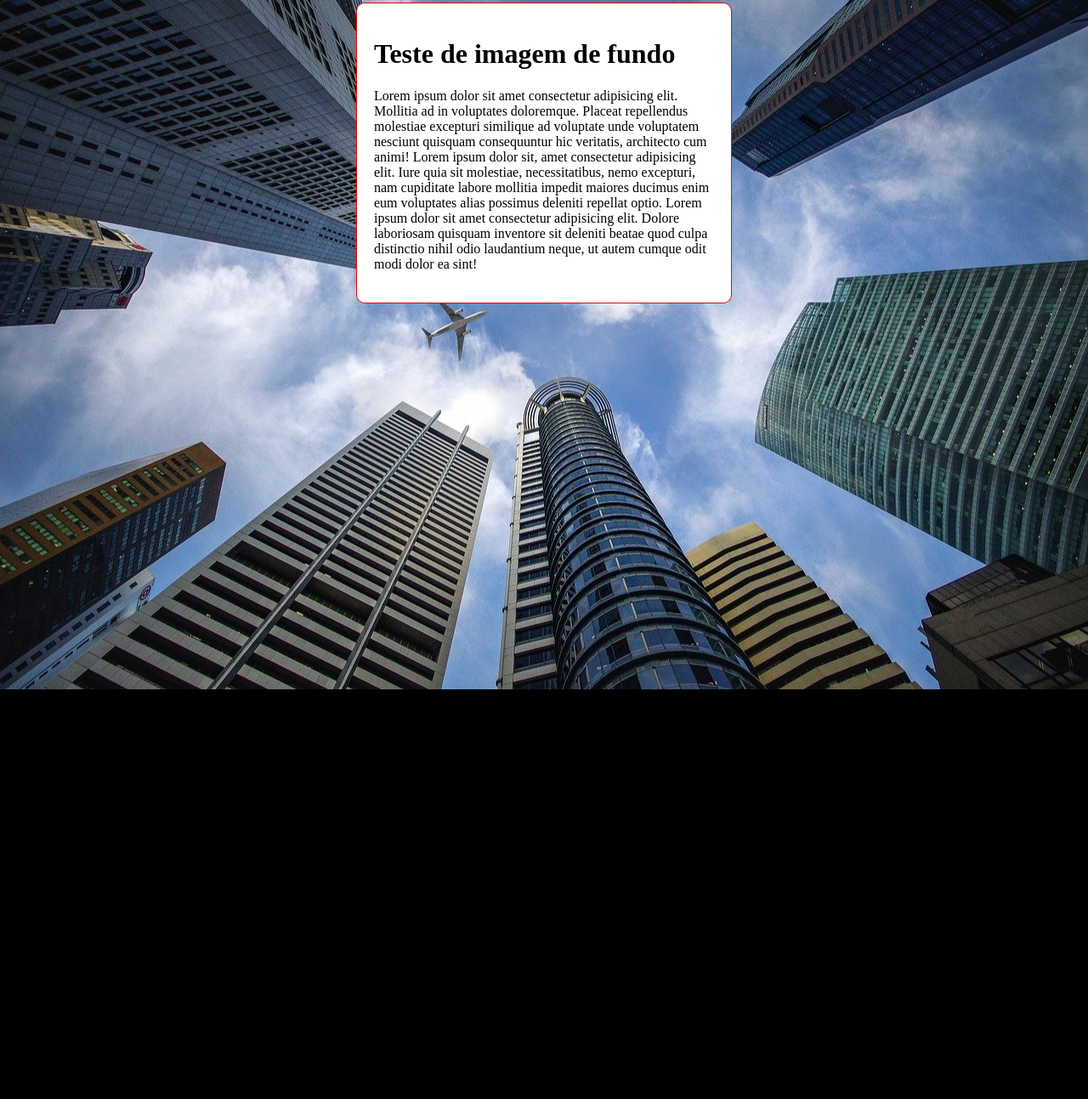
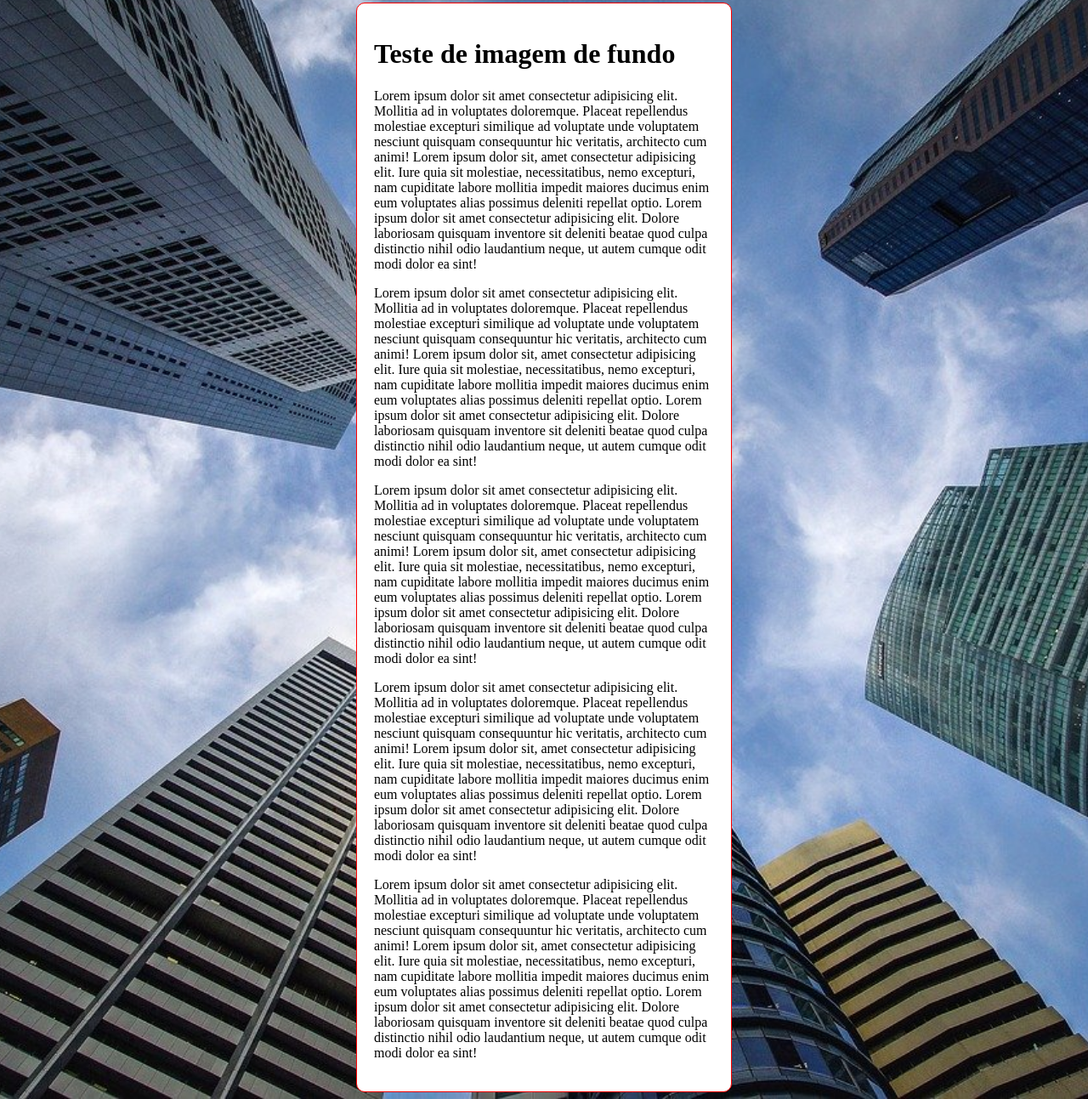
Before and after one commit to saulomesquita1/html-css, a plain HTML site: page exercicios/ex022/fundo006.html in a window 1280 px wide. Shown: the part 5-1298 px from the top of the page at 85% size. Before the commit the page ends 816 px from the top, so only its background shows below. Drawn offline with Linux system fonts and the light colour scheme.

Commit message:
umas coisas ai

```diff
--- a/exercicios/ex022/fundo006.html
+++ b/exercicios/ex022/fundo006.html
@@ -7,12 +7,15 @@
     <title>facil</title>
     <style>
         body{
-            height: 100vh;
+            /*height: 100vh;
             background-color: black;
             background-image: url(images/wallpaper002.jpg);
             background-repeat: no-repeat;
             background-position: center;
             background-size: cover;
+            background-attachment: scroll;*/
+
+            background: black url(images/wallpaper002.jpg) no-repeat center/cover scroll;
 
         }
 
@@ -20,7 +23,7 @@
             background-color: white;
             border: 1px solid red;
             border-radius: 10px;
-            width: 400px;
+            max-width: 400px;
             padding: 20px;
             margin: auto;
         }
@@ -30,6 +33,14 @@
     <main>
         <h1>Teste de imagem de fundo</h1>
         <p>Lorem ipsum dolor sit amet consectetur adipisicing elit. Mollitia ad in voluptates doloremque. Placeat repellendus molestiae excepturi similique ad voluptate unde voluptatem nesciunt quisquam consequuntur hic veritatis, architecto cum animi! Lorem ipsum dolor sit, amet consectetur adipisicing elit. Iure quia sit molestiae, necessitatibus, nemo excepturi, nam cupiditate labore mollitia impedit maiores ducimus enim eum voluptates alias possimus deleniti repellat optio. Lorem ipsum dolor sit amet consectetur adipisicing elit. Dolore laboriosam quisquam inventore sit deleniti beatae quod culpa distinctio nihil odio laudantium neque, ut autem cumque odit modi dolor ea sint!</p>
+
+        <p>Lorem ipsum dolor sit amet consectetur adipisicing elit. Mollitia ad in voluptates doloremque. Placeat repellendus molestiae excepturi similique ad voluptate unde voluptatem nesciunt quisquam consequuntur hic veritatis, architecto cum animi! Lorem ipsum dolor sit, amet consectetur adipisicing elit. Iure quia sit molestiae, necessitatibus, nemo excepturi, nam cupiditate labore mollitia impedit maiores ducimus enim eum voluptates alias possimus deleniti repellat optio. Lorem ipsum dolor sit amet consectetur adipisicing elit. Dolore laboriosam quisquam inventore sit deleniti beatae quod culpa distinctio nihil odio laudantium neque, ut autem cumque odit modi dolor ea sint!</p>
+
+        <p>Lorem ipsum dolor sit amet consectetur adipisicing elit. Mollitia ad in voluptates doloremque. Placeat repellendus molestiae excepturi similique ad voluptate unde voluptatem nesciunt quisquam consequuntur hic veritatis, architecto cum animi! Lorem ipsum dolor sit, amet consectetur adipisicing elit. Iure quia sit molestiae, necessitatibus, nemo excepturi, nam cupiditate labore mollitia impedit maiores ducimus enim eum voluptates alias possimus deleniti repellat optio. Lorem ipsum dolor sit amet consectetur adipisicing elit. Dolore laboriosam quisquam inventore sit deleniti beatae quod culpa distinctio nihil odio laudantium neque, ut autem cumque odit modi dolor ea sint!</p>
+
+        <p>Lorem ipsum dolor sit amet consectetur adipisicing elit. Mollitia ad in voluptates doloremque. Placeat repellendus molestiae excepturi similique ad voluptate unde voluptatem nesciunt quisquam consequuntur hic veritatis, architecto cum animi! Lorem ipsum dolor sit, amet consectetur adipisicing elit. Iure quia sit molestiae, necessitatibus, nemo excepturi, nam cupiditate labore mollitia impedit maiores ducimus enim eum voluptates alias possimus deleniti repellat optio. Lorem ipsum dolor sit amet consectetur adipisicing elit. Dolore laboriosam quisquam inventore sit deleniti beatae quod culpa distinctio nihil odio laudantium neque, ut autem cumque odit modi dolor ea sint!</p>
+
+        <p>Lorem ipsum dolor sit amet consectetur adipisicing elit. Mollitia ad in voluptates doloremque. Placeat repellendus molestiae excepturi similique ad voluptate unde voluptatem nesciunt quisquam consequuntur hic veritatis, architecto cum animi! Lorem ipsum dolor sit, amet consectetur adipisicing elit. Iure quia sit molestiae, necessitatibus, nemo excepturi, nam cupiditate labore mollitia impedit maiores ducimus enim eum voluptates alias possimus deleniti repellat optio. Lorem ipsum dolor sit amet consectetur adipisicing elit. Dolore laboriosam quisquam inventore sit deleniti beatae quod culpa distinctio nihil odio laudantium neque, ut autem cumque odit modi dolor ea sint!</p>
     </main>
 </body>
 </html>
```
Also changed, not shown: exercicios/desafio011/astronauta.png (added), exercicios/desafio011/espaco.jpg (added).
